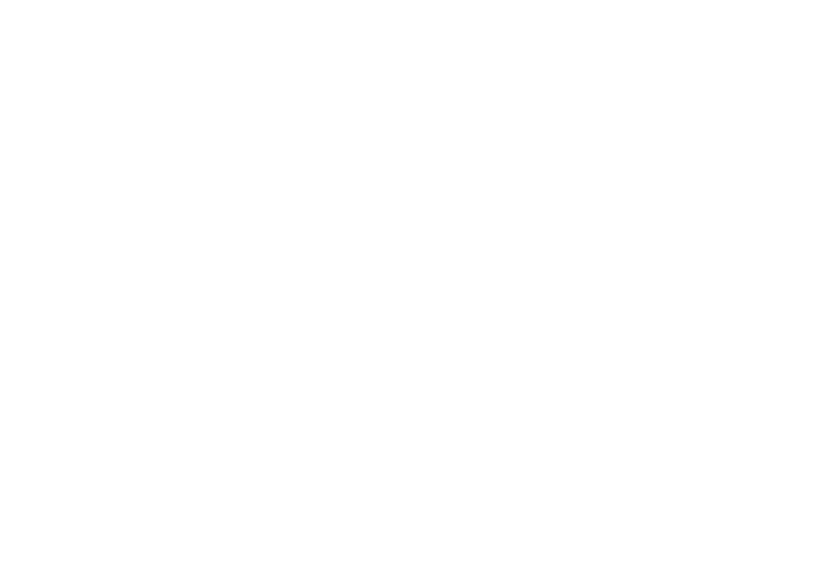
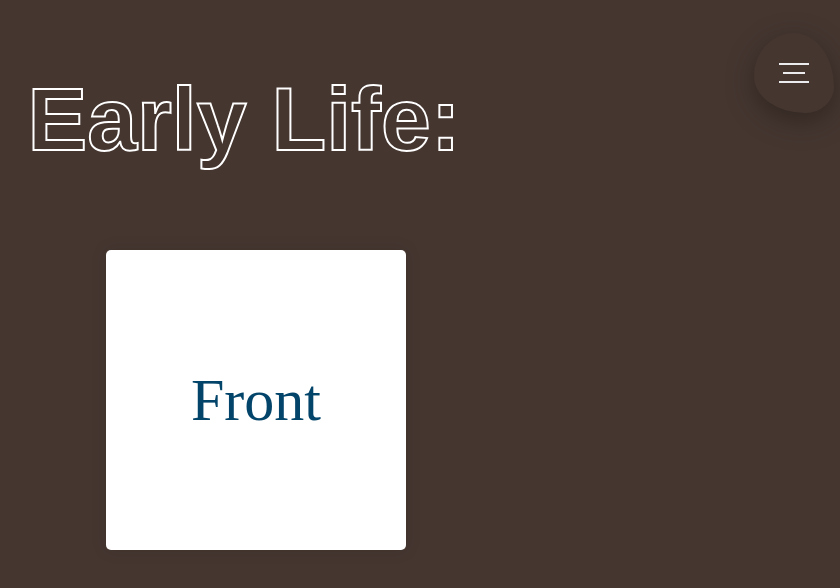
Before and after one commit to 526aschwartz/Look-Ma-Im-famous, a plain HTML site: page startpage.html in a window 1280 px wide. Shown: the whole page, without its empty margins (396-1236 px from the left). Drawn offline with nearby package versions, Linux system fonts and the light colour scheme; a web font is replaced by a local one.

Commit message:
cards are not working. will try later...

```diff
--- a/startpage.html
+++ b/startpage.html
@@ -16,13 +16,48 @@
             integrity="sha384-T3c6CoIi6uLrA9TneNEoa7RxnatzjcDSCmG1MXxSR1GAsXEV/Dwwykc2MPK8M2HN"
             crossorigin="anonymous"
         />
-    </head>
+        <link rel="stylesheet" href="nav.css" />
+        <link rel="stylesheet" href="style.css" />
+        <link rel="stylesheet" href="https://use.typekit.net/wta0qyp.css" />
+      </head>
 
     <body>
         <header>
-            <!-- place navbar here -->
+            <input
+            class="menu-icon"
+            type="checkbox"
+            id="menu-icon"
+            name="menu-icon"
+          />
+          <label for="menu-icon"></label>
+          <nav class="nav">
+            <ul class="pt-5">
+              <li><a href="index.html">Home</a></li>
+              <li><a href="startpage.html">Early Life</a></li>
+              <li><a href="dessigns.html">Designs</a></li>
+            </ul>
+          </nav>
+
+          <div class="section-center-1">
+            <h1 class="mb-0">Early Life:</h1>
+          </div>
         </header>
-        <main></main>
+        <main>
+        <div class="row">
+            <!-- card 1 -->
+            <div class="card-el">
+                <div class="content">
+                  <div class="front">
+                    Front
+                  </div>
+                  <div class="back">
+                    Back!
+                  </div>
+                </div>
+            </div>
+        </div>
+        </div>
+        </main>
         <footer>
             <!-- place footer here -->
         </footer>
--- a/style.css
+++ b/style.css
@@ -91,3 +91,54 @@
   }
 
     /* card ends here */
+
+    @import 'https://fonts.googleapis.com/css?family=Lily+Script+One';
+body {
+  font-family: 'Lily Script One';
+}
+
+.card-el {
+  position: absolute;
+  top: 50%;
+  left: 50%;
+  width: 300px;
+  height: 300px;
+  margin: -150px;
+  float: left;
+  perspective: 500px;
+}
+
+.content {
+  position: absolute;
+  width: 100%;
+  height: 100%;
+  box-shadow: 0 0 15px rgba(0,0,0,0.1);
+
+  transition: transform 1s;
+  transform-style: preserve-3d;
+}
+
+.card-el:hover .content {
+  transform: rotateY( 180deg ) ;
+  transition: transform 0.5s;
+}
+
+.front,
+.back {
+  position: absolute;
+  height: 100%;
+  width: 100%;
+  background: white;
+  line-height: 300px;
+  color: #03446A;
+  text-align: center;
+  font-size: 60px;
+  border-radius: 5px;
+  backface-visibility: hidden;
+}
+
+.back {
+  background: #03446A;
+  color: white;
+  transform: rotateY( 180deg );
+}
```
